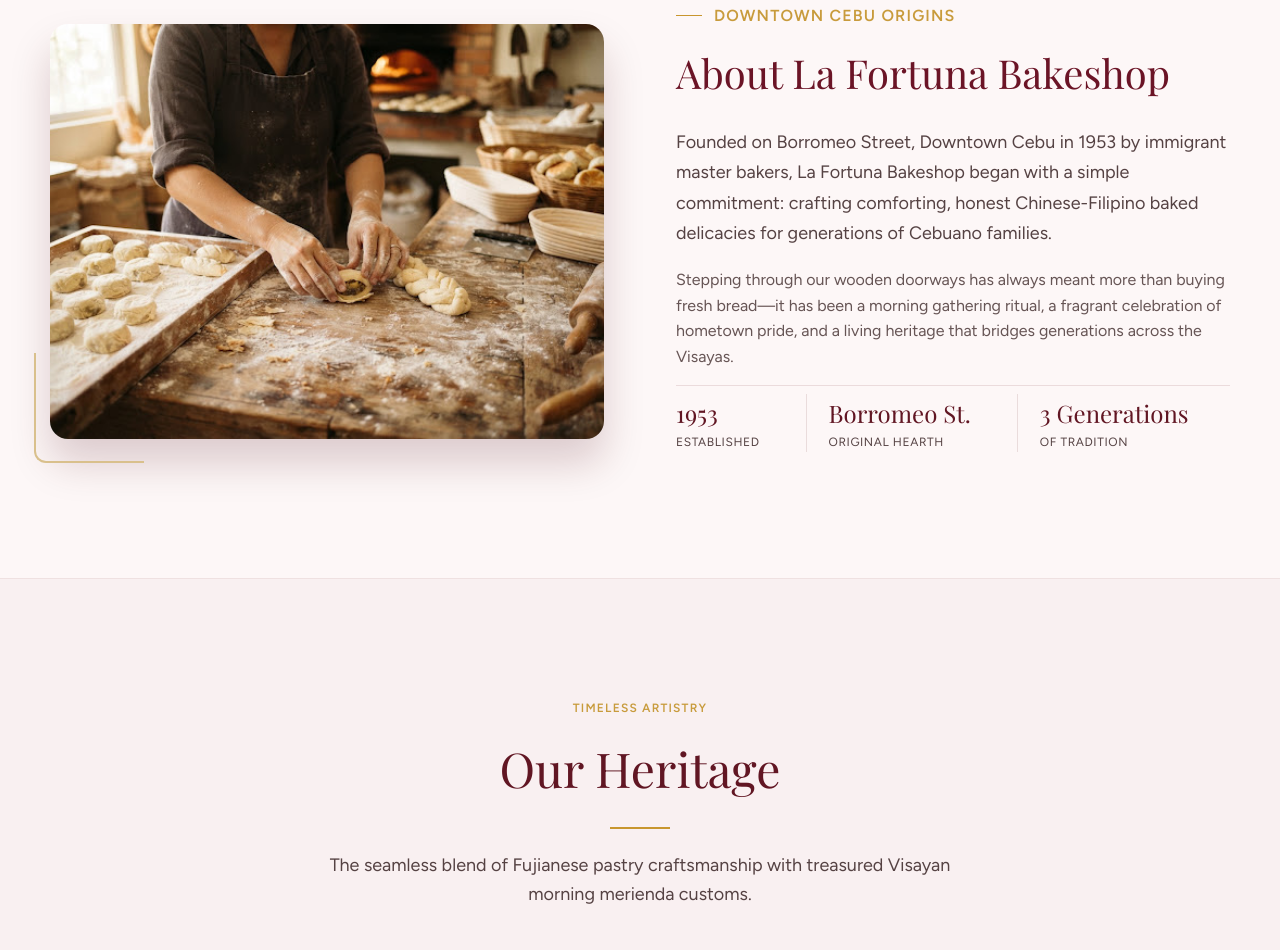
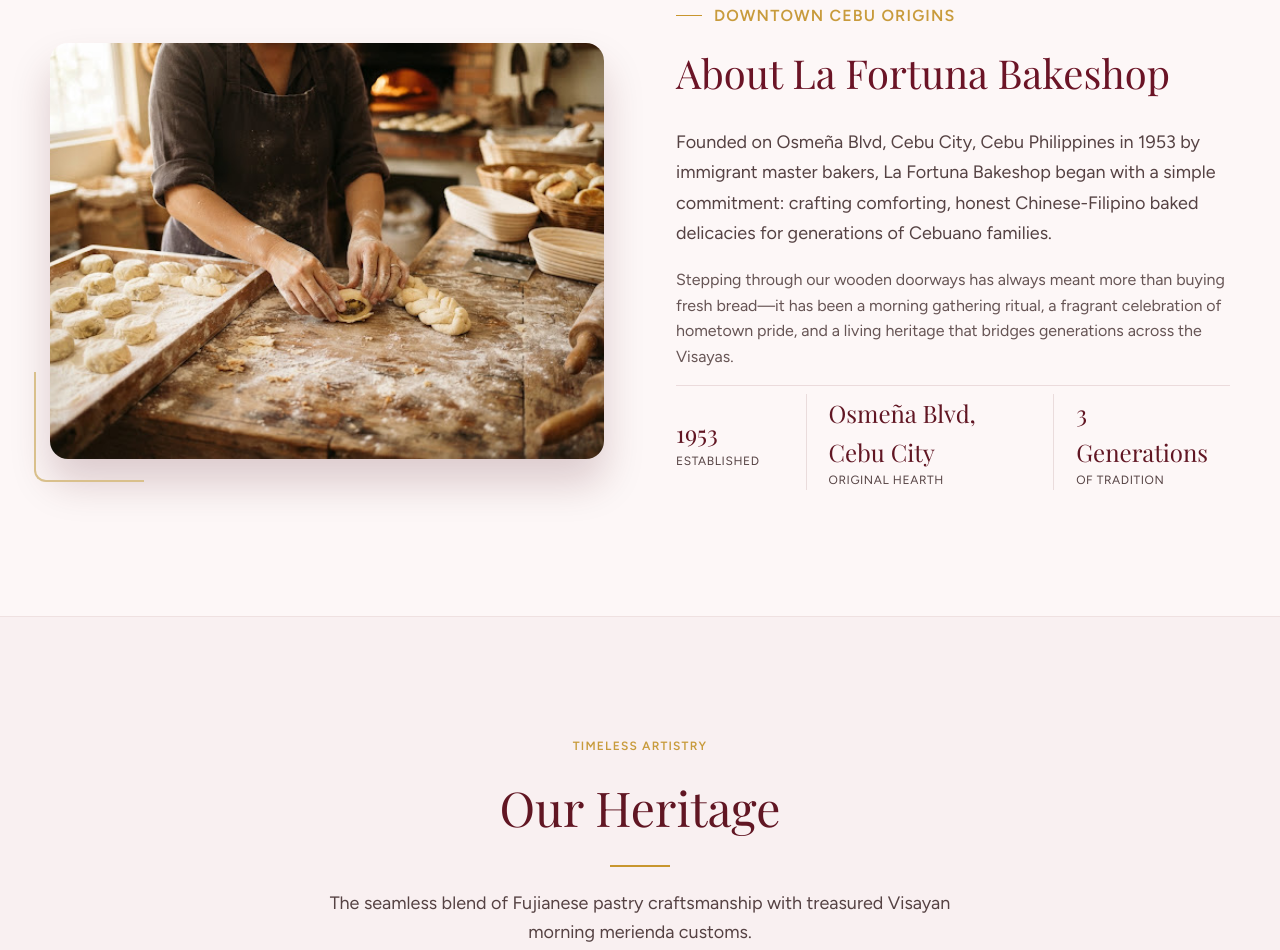
Before and after one commit to woanjo/La-Fortuna-Bakery, a plain HTML site: page index.html in a window 1280 px wide. Shown: the part 897-1847 px from the top of the page. Drawn offline with nearby package versions, Linux system fonts and the light colour scheme; a web font is replaced by a local one.

Commit message:
Chnging address osmena blvd

```diff
--- a/index.html
+++ b/index.html
@@ -37,12 +37,12 @@
         <div class="about_copy">
           <p class="kicker">DOWNTOWN CEBU ORIGINS</p>
           <h2>About La Fortuna Bakeshop</h2>
-          <p class="about_lead">Founded on Borromeo Street, Downtown Cebu in 1953 by immigrant master bakers, La Fortuna Bakeshop began with a simple commitment: crafting comforting, honest Chinese-Filipino baked delicacies for generations of Cebuano families.</p>
+          <p class="about_lead">Founded on Osmeña Blvd, Cebu City, Cebu Philippines in 1953 by immigrant master bakers, La Fortuna Bakeshop began with a simple commitment: crafting comforting, honest Chinese-Filipino baked delicacies for generations of Cebuano families.</p>
           <p>Stepping through our wooden doorways has always meant more than buying fresh bread&mdash;it has been a morning gathering ritual, a fragrant celebration of hometown pride, and a living heritage that bridges generations across the Visayas.</p>
 
           <dl class="stats">
             <div><dt>1953</dt><dd>Established</dd></div>
-            <div><dt>Borromeo St.</dt><dd>Original hearth</dd></div>
+            <div><dt>Osmeña Blvd, Cebu City</dt><dd>Original hearth</dd></div>
             <div><dt>3 Generations</dt><dd>Of tradition</dd></div>
           </dl>
         </div>
@@ -99,7 +99,7 @@
       <div><p class="footer_label">
         <svg xmlns="http://www.w3.org/2000/svg" width="11" height="11" viewBox="0 0 11 14" fill="none">
           <path d="M5.33333 6.66667C5.7 6.66667 6.01389 6.53611 6.275 6.275C6.53611 6.01389 6.66667 5.7 6.66667 5.33333C6.66667 4.96667 6.53611 4.65278 6.275 4.39167C6.01389 4.13056 5.7 4 5.33333 4C4.96667 4 4.65278 4.13056 4.39167 4.39167C4.13056 4.65278 4 4.96667 4 5.33333C4 5.7 4.13056 6.01389 4.39167 6.275C4.65278 6.53611 4.96667 6.66667 5.33333 6.66667V6.66667M5.33333 11.5667C6.68889 10.3222 7.69444 9.19167 8.35 8.175C9.00556 7.15833 9.33333 6.25556 9.33333 5.46667C9.33333 4.25556 8.94722 3.26389 8.175 2.49167C7.40278 1.71944 6.45556 1.33333 5.33333 1.33333C4.21111 1.33333 3.26389 1.71944 2.49167 2.49167C1.71944 3.26389 1.33333 4.25556 1.33333 5.46667C1.33333 6.25556 1.66111 7.15833 2.31667 8.175C2.97222 9.19167 3.97778 10.3222 5.33333 11.5667V11.5667M5.33333 13.3333C3.54444 11.8111 2.20833 10.3972 1.325 9.09167C0.441667 7.78611 0 6.57778 0 5.46667C0 3.8 0.536111 2.47222 1.60833 1.48333C2.68056 0.494444 3.92222 0 5.33333 0C6.74444 0 7.98611 0.494444 9.05833 1.48333C10.1306 2.47222 10.6667 3.8 10.6667 5.46667C10.6667 6.57778 10.225 7.78611 9.34167 9.09167C8.45833 10.3972 7.12222 11.8111 5.33333 13.3333V13.3333M5.33333 5.33333V5.33333V5.33333V5.33333V5.33333V5.33333V5.33333V5.33333V5.33333V5.33333" fill="#C89B3C"/>
-        </svg> Flagship Bakery</p><p>Borromeo Street Flagship, Downtown Cebu City, Philippines</p></div>
+        </svg> Flagship Bakery</p><p>Osmeña Blvd, Cebu City, Cebu Philippines</p></div>
       <p class="footer_copy">&copy; <span id="year">2026</span> La Fortuna Bakeshop Inc.<br>All rights reserved.</p>
     </div>
   </footer>
```
Also changed, not shown: login.html (+1 -1 lines), register.html (+1 -1 lines).
